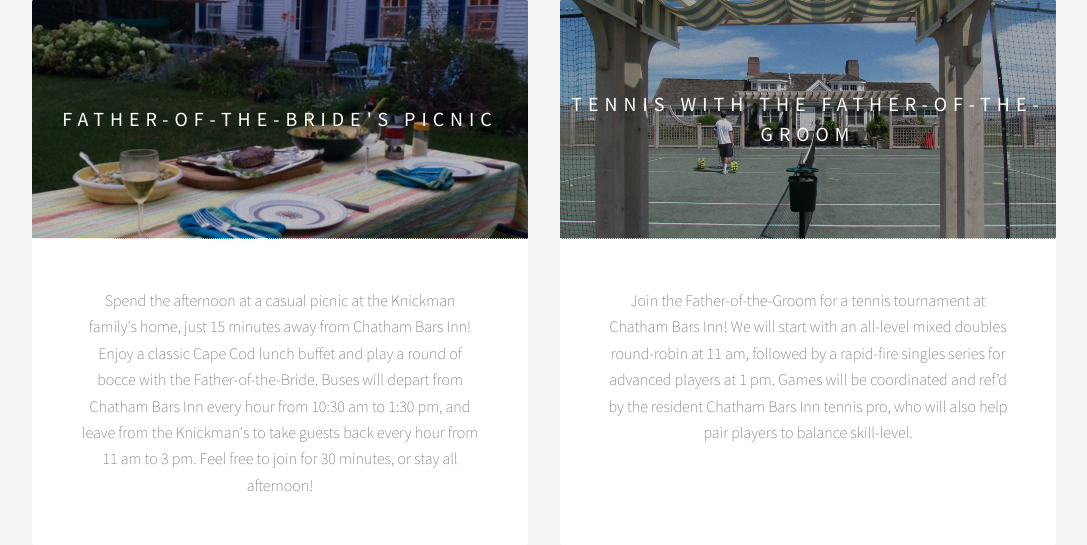
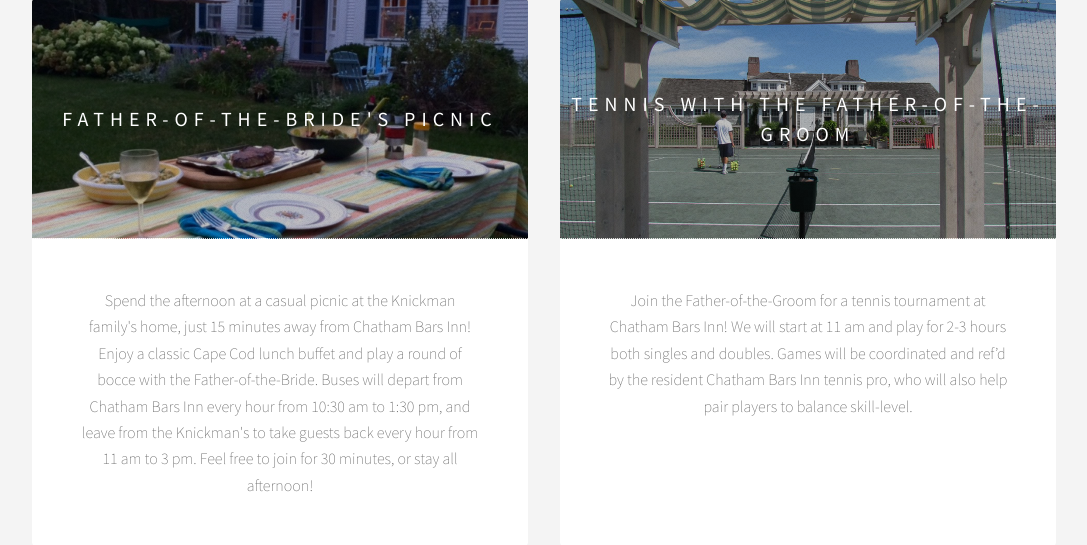
Before and after one commit to plancherb1/brannie_us, a Django app: page /wedding/saturday in a window 1280 px wide. Shown: the part 959-1504 px from the top of the page, without its empty margins (96-1183 px from the left). Run offline with Django 3.2, Linux system fonts and the light colour scheme.

Commit message:
antoher last edit

```diff
--- a/version1/templates/epilogue/saturday.html
+++ b/version1/templates/epilogue/saturday.html
@@ -50,7 +50,7 @@
 						<a href="#" class='disabled'><img src="{% static 'images/tennis.jpg' %}" alt="" /></a>
 						<h3>Tennis with the Father-of-the-Groom</h3>
 					</header>
-					<p>Join the Father-of-the-Groom for a tennis tournament at Chatham Bars Inn!  We will start with an all-level mixed doubles round-robin at 11 am, followed by a rapid-fire singles series for advanced players at 1 pm. Games will be coordinated and ref’d by the resident Chatham Bars Inn tennis pro, who will also help pair players to balance skill-level.</p>
+					<p>Join the Father-of-the-Groom for a tennis tournament at Chatham Bars Inn!  We will start at 11 am and play for 2-3 hours both singles and doubles. Games will be coordinated and ref’d by the resident Chatham Bars Inn tennis pro, who will also help pair players to balance skill-level.</p>
 				</article>
 				<!-- Beer -->
 				<article class="item">
```
